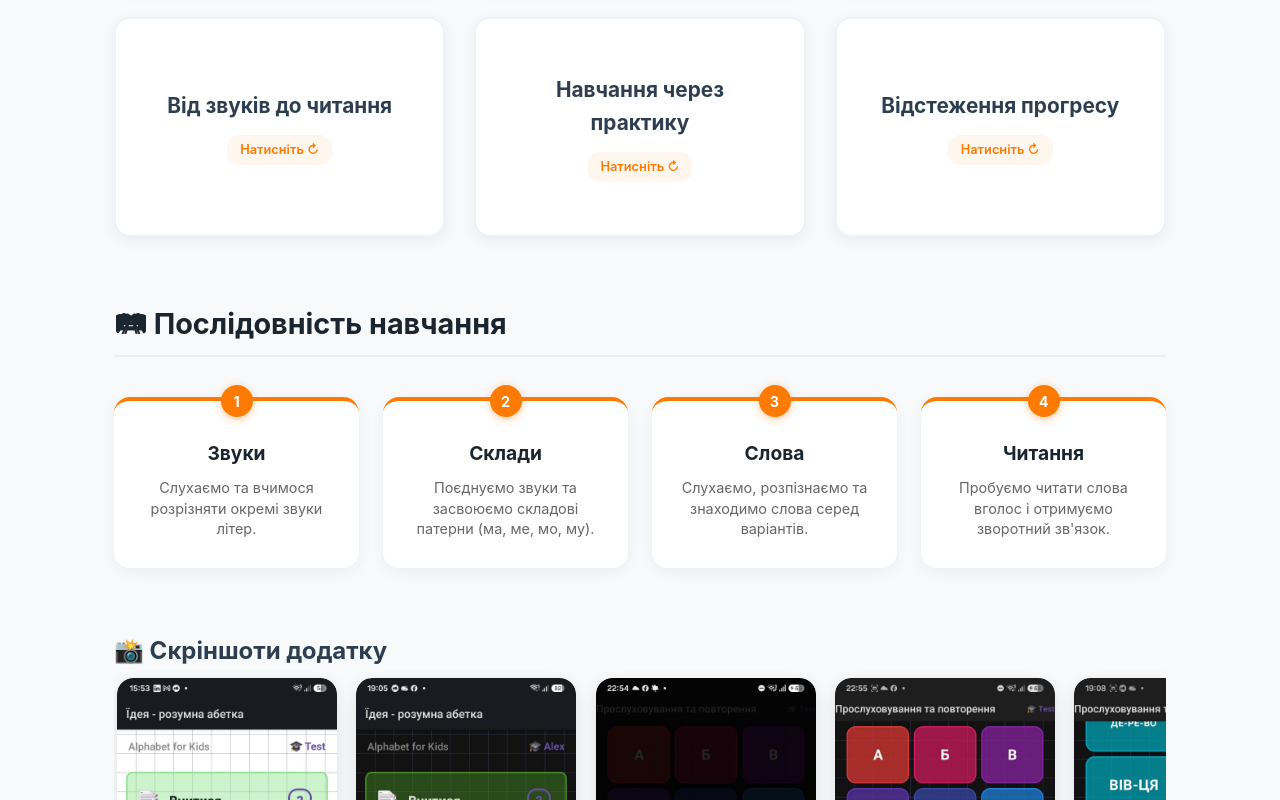
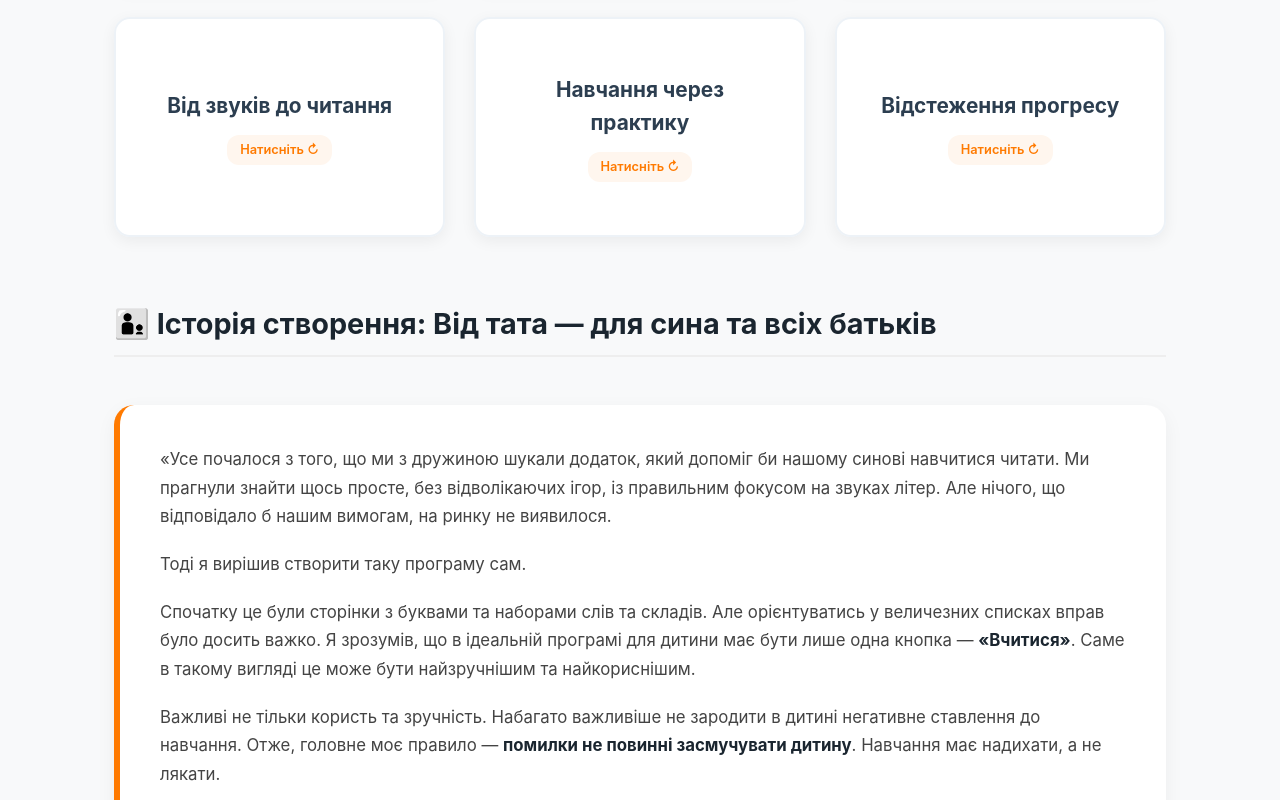
Before and after one commit to khrolol/khrolol.github.io, a plain HTML site: page apps/alphabet-for-kids.html in a window 1280 px wide. Shown: the part 2000-2800 px from the top of the page. Drawn offline with Linux system fonts and the light colour scheme.

Commit message:
add a create app story

```diff
--- a/apps/alphabet-for-kids.html
+++ b/apps/alphabet-for-kids.html
@@ -30,6 +30,7 @@
                 <li><a href="../index.html#apps" data-lang="uk">← На головну</a><a href="../index.html#apps" data-lang="en">← Home Page</a></li>
                 <li><a href="#demo" data-lang="uk">Демонстрація</a><a href="#demo" data-lang="en">Demo</a></li>
                 <li><a href="#benefits" data-lang="uk">Переваги</a><a href="#benefits" data-lang="en">Benefits</a></li>
+                <li><a href="#story" data-lang="uk">Історія</a><a href="#story" data-lang="en">Story</a></li>
                 <li><a href="#how-it-works" data-lang="uk">Як це працює</a><a href="#how-it-works" data-lang="en">How it Works</a></li>
                 <li><a href="../privacy/alphabet-for-kids.html" data-lang="uk">Конфіденційність</a><a href="../privacy/alphabet-for-kids.html" data-lang="en">Privacy</a></li>
                 <li>
@@ -279,6 +280,53 @@
 
 
         <!-- ==========================================
+             FOUNDER'S STORY SECTION (ІСТОРІЯ СТВОРЕННЯ)
+             ========================================== -->
+        <section id="story" style="margin-bottom: 4rem;">
+            <h2 class="section-title" data-lang="uk">👨‍👦 Історія створення: Від тата — для сина та всіх батьків</h2>
+            <h2 class="section-title" data-lang="en">👨‍👦 Founder's Story: From a Father — for My Son & All Parents</h2>
+
+            <div class="story-box">
+                <div data-lang="uk">
+                    <p>
+                        «Усе почалося з того, що ми з дружиною шукали додаток, який допоміг би нашому синові навчитися читати. Ми прагнули знайти щось просте, без відволікаючих ігор, із правильним фокусом на звуках літер. Але нічого, що відповідало б нашим вимогам, на ринку не виявилося.
+                    </p>
+                    <p>
+                        Тоді я вирішив створити таку програму сам.
+                    </p>
+                    <p>
+                        Спочатку це були сторінки з буквами та наборами слів та складів. Але орієнтуватись у величезних списках вправ було досить важко. Я зрозумів, що в ідеальній програмі для дитини має бути лише одна кнопка — <strong>«Вчитися»</strong>. Саме в такому вигляді це може бути найзручнішим та найкориснішим.
+                    </p>
+                    <p>
+                        Важливі не тільки користь та зручність. Набагато важливіше не зародити в дитині негативне ставлення до навчання. Отже, головне моє правило — <strong>помилки не повинні засмучувати дитину</strong>. Навчання має надихати, а не лякати.
+                    </p>
+                    <p>
+                        Позаду багато вирішених питань, а попереду ще більше нових ідей. Але зараз я точно можу сказати як батько: із розумним помічником навчати дитину набагато легше, ніж самотужки».
+                    </p>
+                </div>
+
+                <div data-lang="en">
+                    <p>
+                        "It all started when my wife and I were looking for an app to help our son learn to read. We wanted something simple, without distracting games, with a clear focus on letter sounds. But we couldn't find anything on the market that met our requirements.
+                    </p>
+                    <p>
+                        So I decided to build such an app myself.
+                    </p>
+                    <p>
+                        At first, it was just pages with letters, syllable patterns, and word lists. But navigating huge lists of exercises was overwhelming even for me. I realized that the ideal learning app for a child should have just one main button — <strong>«Learn»</strong>. That is how it becomes truly helpful and effortless.
+                    </p>
+                    <p>
+                        But utility and convenience aren't the only things that matter. It is far more vital to prevent a child from forming a negative attitude toward learning. Thus, my core rule became — <strong>mistakes should never discourage a child</strong>. Learning should inspire, not intimidate.
+                    </p>
+                    <p>
+                        Many challenges have been solved, and many exciting ideas lie ahead. But today, as a father, I can confidently say: teaching a child with a smart assistant is so much easier than doing it all alone."
+                    </p>
+                </div>
+            </div>
+        </section>
+
+
+        <!-- ==========================================
              БЛОК 4. ЯК ВІДБУВАЄТЬСЯ НАВЧАННЯ (4 ЕТАПИ)
              ========================================== -->
         <section id="how-it-works" style="margin-bottom: 4rem;">
--- a/css/style.css
+++ b/css/style.css
@@ -614,6 +614,33 @@ header {
     line-height: 1.4;
 }
 
+/* ==========================================
+   FOUNDER'S STORY BOX STYLES
+   ========================================== */
+.story-box {
+    background: #ffffff;
+    border-radius: 20px;
+    padding: 2.5rem;
+    box-shadow: 0 6px 20px rgba(0, 0, 0, 0.05);
+    border-left: 6px solid #FF7A00;
+    margin: 3rem 0;
+}
+
+.story-box p {
+    font-size: 1.05rem;
+    line-height: 1.7;
+    color: #444;
+    margin-bottom: 1.2rem;
+}
+
+.story-box p:last-child {
+    margin-bottom: 0;
+}
+
+.story-box strong {
+    color: #1a252f;
+}
+
 /* Placeholder App Card */
 .app-card.placeholder {
     border: 2px dashed #ccc;
```
